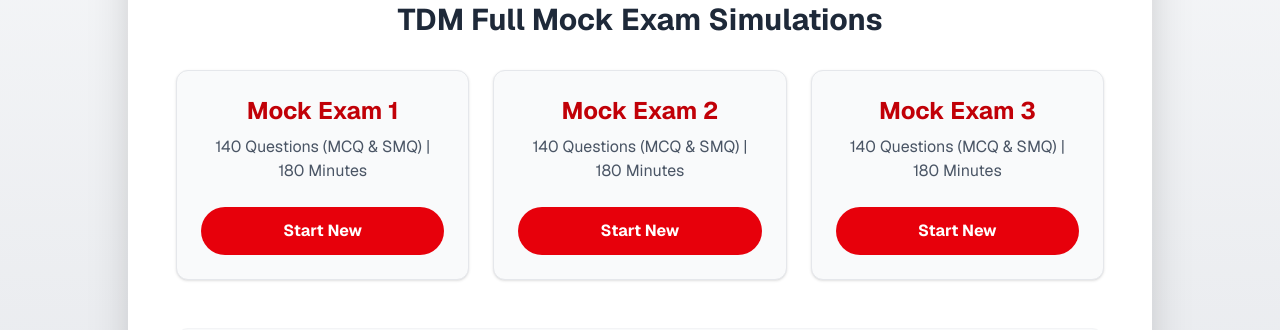
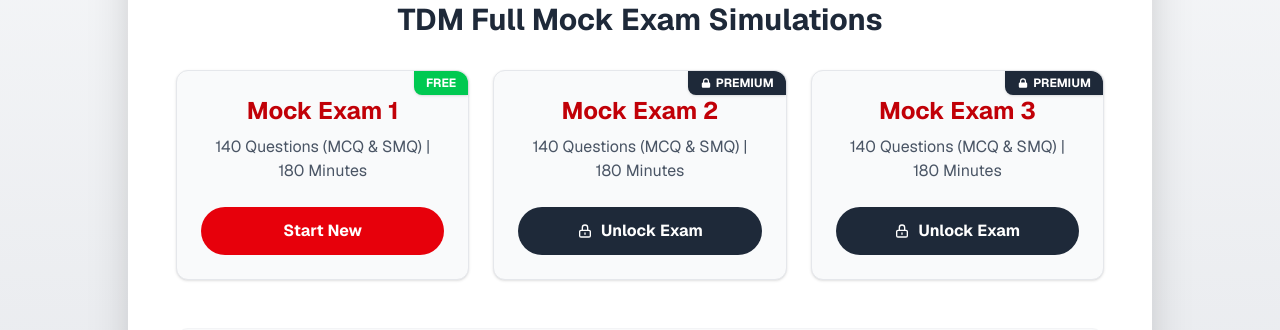
Before and after one commit to DataKnight-coder/supe-rmed-pros-TDM-MOCK, a Next.js app: page / in a window 1280 px wide. Shown: the part 278-608 px from the top of the page. Built offline with nearby package versions, Linux system fonts and the light colour scheme.

Commit message:
Add Premium Lock UI for Mock Exam 2 and 3 using Access Codes and e-Transfer instructions

```diff
--- a/src/app/page.tsx
+++ b/src/app/page.tsx
@@ -16,9 +16,16 @@ export default function Home() {
   const [historicalScoresA, setHistoricalScoresA] = useState<{date: string, score: number, total: number, percentage: number}[]>([]);
   const [historicalScoresB, setHistoricalScoresB] = useState<{date: string, score: number, total: number, percentage: number}[]>([]);
   const [historicalScoresC, setHistoricalScoresC] = useState<{date: string, score: number, total: number, percentage: number}[]>([]);
+
   const [hasSavedSessionA, setHasSavedSessionA] = useState(false);
   const [hasSavedSessionB, setHasSavedSessionB] = useState(false);
   const [hasSavedSessionC, setHasSavedSessionC] = useState(false);
+
+  // Premium Unlock State
+  const [unlockedMocks, setUnlockedMocks] = useState({ B: false, C: false });
+  const [unlockModalExam, setUnlockModalExam] = useState<"B" | "C" | null>(null);
+  const [accessCodeInput, setAccessCodeInput] = useState("");
+  const [unlockError, setUnlockError] = useState(false);
 
   useEffect(() => {
     const savedScoresA = localStorage.getItem("supermedpros_scores_A");
@@ -38,9 +45,26 @@ export default function Home() {
 
     const activeSessionC = localStorage.getItem("supermedpros_active_exam_C");
     if (activeSessionC) setHasSavedSessionC(true);
+
+    const unlockedB = localStorage.getItem("supermedpros_unlocked_B");
+    const unlockedC = localStorage.getItem("supermedpros_unlocked_C");
+    setUnlockedMocks({
+      B: unlockedB === "true",
+      C: unlockedC === "true"
+    });
   }, [appState]);
 
   const handleStartExam = (examId: "A" | "B" | "C", resume: boolean = false) => {
+    // Check Premium Access
+    if (examId === "B" && !unlockedMocks.B) {
+      setUnlockModalExam("B");
+      return;
+    }
+    if (examId === "C" && !unlockedMocks.C) {
+      setUnlockModalExam("C");
+      return;
+    }
+
     setCurrentExamId(examId);
     if (!resume) {
       localStorage.removeItem("supermedpros_active_exam_" + examId);
@@ -48,6 +72,25 @@ export default function Home() {
       setTimeRemaining(180 * 60);
     }
     setAppState("exam");
+  };
+
+  const handleUnlock = () => {
+    const code = accessCodeInput.trim().toUpperCase();
+    if (unlockModalExam === "B" && code === "SUPERMED2") {
+      setUnlockedMocks(prev => ({...prev, B: true}));
+      localStorage.setItem("supermedpros_unlocked_B", "true");
+      setUnlockModalExam(null);
+      setAccessCodeInput("");
+      setUnlockError(false);
+    } else if (unlockModalExam === "C" && code === "SUPERMED3") {
+      setUnlockedMocks(prev => ({...prev, C: true}));
+      localStorage.setItem("supermedpros_unlocked_C", "true");
+      setUnlockModalExam(null);
+      setAccessCodeInput("");
+      setUnlockError(false);
+    } else {
+      setUnlockError(true);
+    }
   };
 
   const handleSubmitExam = (answers: Record<number, { answers: string[], flagged: boolean }>) => {
@@ -62,7 +105,57 @@ export default function Home() {
   const questions = currentExamId === "A" ? (questionsDataA as any) : currentExamId === "B" ? (questionsDataB as any) : (questionsDataC as any);
 
   return (
-    <main className="min-h-screen bg-gradient-to-b from-gray-50 to-gray-200 flex flex-col items-center justify-center p-4 sm:p-8 font-sans">
+    <main className="min-h-screen bg-gradient-to-b from-gray-50 to-gray-200 flex flex-col items-center justify-center p-4 sm:p-8 font-sans relative">
+
+      {/* Premium Unlock Modal */}
+      {unlockModalExam && (
+        <div className="fixed inset-0 z-50 flex items-center justify-center bg-black bg-opacity-60 backdrop-blur-sm p-4">
+          <div className="bg-white rounded-2xl p-8 max-w-md w-full shadow-2xl relative">
+            <button
+              onClick={() => { setUnlockModalExam(null); setAccessCodeInput(""); setUnlockError(false); }}
+              className="absolute top-4 right-4 text-gray-400 hover:text-gray-700"
+            >
+              <svg className="w-6 h-6" fill="none" stroke="currentColor" viewBox="0 0 24 24"><path strokeLinecap="round" strokeLinejoin="round" strokeWidth="2" d="M6 18L18 6M6 6l12 12"></path></svg>
+            </button>
+            <div className="text-center mb-6">
+              <div className="mx-auto w-16 h-16 bg-red-100 text-red-600 rounded-full flex items-center justify-center mb-4">
+                <svg className="w-8 h-8" fill="currentColor" viewBox="0 0 20 20"><path fillRule="evenodd" d="M5 9V7a5 5 0 0110 0v2a2 2 0 012 2v5a2 2 0 01-2 2H5a2 2 0 01-2-2v-5a2 2 0 012-2zm8-2v2H7V7a3 3 0 016 0z" clipRule="evenodd"></path></svg>
+              </div>
+              <h2 className="text-2xl font-bold text-gray-800">Unlock Mock Exam {unlockModalExam === "B" ? "2" : "3"}</h2>
+              <p className="text-gray-600 mt-2">This is a premium exam.</p>
+            </div>
+
+            <div className="bg-gray-50 border border-gray-200 rounded-lg p-5 mb-6 text-sm text-gray-700">
+              <p className="mb-3">To gain access, please send an <strong>Interac e-Transfer</strong> of <strong>$49.99 CAD</strong> to:</p>
+              <div className="bg-white p-3 rounded border border-gray-300 font-mono text-center font-bold text-red-700 text-lg mb-3 shadow-sm select-all">
+                supermedpros@gmail.com
+              </div>
+              <p className="text-xs text-gray-500 text-center">Once we receive your transfer, we will reply with your access code.</p>
+            </div>
+
+            <div className="space-y-4">
+              <div>
+                <label className="block text-sm font-medium text-gray-700 mb-1">Access Code</label>
+                <input
+                  type="text"
+                  value={accessCodeInput}
+                  onChange={(e) => { setAccessCodeInput(e.target.value); setUnlockError(false); }}
+                  placeholder="Enter your code here..."
+                  className={`w-full p-3 border rounded-lg focus:ring-2 outline-none transition-all ${unlockError ? 'border-red-500 focus:ring-red-200' : 'border-gray-300 focus:border-red-500 focus:ring-red-200'}`}
+                />
+                {unlockError && <p className="text-red-500 text-xs mt-1">Invalid code. Please try again.</p>}
+              </div>
+              <button
+                onClick={handleUnlock}
+                className="w-full bg-red-600 text-white font-bold py-3 px-4 rounded-lg hover:bg-red-700 transition-colors shadow-md"
+              >
+                Unlock Now
+              </button>
+            </div>
+          </div>
+        </div>
+      )}
+
       {appState === "landing" && (
         <div className="max-w-5xl w-full bg-white shadow-2xl rounded-2xl overflow-hidden transform transition-all">
           <div className="bg-gradient-to-r from-red-700 via-red-600 to-red-800 p-12 text-center relative overflow-hidden">
@@ -79,7 +172,9 @@ export default function Home() {
             <h2 className="text-3xl font-bold text-gray-800 mb-8">TDM Full Mock Exam Simulations</h2>
 
             <div className="grid grid-cols-1 md:grid-cols-3 gap-6 mb-12">
-              <div className="border border-gray-200 rounded-xl p-6 shadow-sm hover:shadow-md transition-shadow bg-gray-50 flex flex-col">
+              {/* Exam A */}
+              <div className="border border-gray-200 rounded-xl p-6 shadow-sm hover:shadow-md transition-shadow bg-gray-50 flex flex-col relative">
+                <div className="absolute top-0 right-0 bg-green-500 text-white text-xs font-bold px-3 py-1 rounded-bl-lg rounded-tr-xl shadow-sm">FREE</div>
                 <h3 className="text-2xl font-bold text-red-700 mb-2">Mock Exam 1</h3>
                 <p className="text-gray-600 mb-6 flex-grow">140 Questions (MCQ & SMQ) | 180 Minutes</p>
                 <div className="flex flex-col gap-3">
@@ -94,14 +189,18 @@ export default function Home() {
                 </div>
               </div>
 
-              <div className="border border-gray-200 rounded-xl p-6 shadow-sm hover:shadow-md transition-shadow bg-gray-50 flex flex-col">
+              {/* Exam B */}
+              <div className="border border-gray-200 rounded-xl p-6 shadow-sm hover:shadow-md transition-shadow bg-gray-50 flex flex-col relative">
+                {!unlockedMocks.B && <div className="absolute top-0 right-0 bg-gray-800 text-white text-xs font-bold px-3 py-1 rounded-bl-lg rounded-tr-xl flex items-center gap-1 shadow-sm"><svg className="w-3 h-3" fill="currentColor" viewBox="0 0 20 20"><path fillRule="evenodd" d="M5 9V7a5 5 0 0110 0v2a2 2 0 012 2v5a2 2 0 01-2 2H5a2 2 0 01-2-2v-5a2 2 0 012-2zm8-2v2H7V7a3 3 0 016 0z" clipRule="evenodd"></path></svg> PREMIUM</div>}
+                {unlockedMocks.B && <div className="absolute top-0 right-0 bg-blue-500 text-white text-xs font-bold px-3 py-1 rounded-bl-lg rounded-tr-xl shadow-sm">UNLOCKED</div>}
                 <h3 className="text-2xl font-bold text-red-700 mb-2">Mock Exam 2</h3>
                 <p className="text-gray-600 mb-6 flex-grow">140 Questions (MCQ & SMQ) | 180 Minutes</p>
                 <div className="flex flex-col gap-3">
-                  <button onClick={() => handleStartExam("B", false)} className="w-full bg-red-600 text-white font-bold py-3 px-6 rounded-full hover:bg-red-700 hover:shadow-lg transition-all duration-200 transform hover:-translate-y-0.5">
-                    Start New
+                  <button onClick={() => handleStartExam("B", false)} className={`w-full text-white font-bold py-3 px-6 rounded-full hover:shadow-lg transition-all duration-200 transform hover:-translate-y-0.5 ${unlockedMocks.B ? 'bg-red-600 hover:bg-red-700' : 'bg-gray-800 hover:bg-gray-900 flex items-center justify-center gap-2'}`}>
+                    {!unlockedMocks.B && <svg className="w-4 h-4" fill="none" stroke="currentColor" viewBox="0 0 24 24"><path strokeLinecap="round" strokeLinejoin="round" strokeWidth="2" d="M12 15v2m-6 4h12a2 2 0 002-2v-6a2 2 0 00-2-2H6a2 2 0 00-2 2v6a2 2 0 002 2zm10-10V7a4 4 0 00-8 0v4h8z"></path></svg>}
+                    {unlockedMocks.B ? 'Start New' : 'Unlock Exam'}
                   </button>
-                  {hasSavedSessionB && (
+                  {hasSavedSessionB && unlockedMocks.B && (
                     <button onClick={() => handleStartExam("B", true)} className="w-full bg-white text-red-600 border border-red-600 font-bold py-3 px-6 rounded-full hover:bg-red-50 hover:shadow-md transition-all duration-200">
                       Resume Saved
                     </button>
@@ -109,14 +208,18 @@ export default function Home() {
                 </div>
               </div>
 
-              <div className="border border-gray-200 rounded-xl p-6 shadow-sm hover:shadow-md transition-shadow bg-gray-50 flex flex-col">
+              {/* Exam C */}
+              <div className="border border-gray-200 rounded-xl p-6 shadow-sm hover:shadow-md transition-shadow bg-gray-50 flex flex-col relative">
+                {!unlockedMocks.C && <div className="absolute top-0 right-0 bg-gray-800 text-white text-xs font-bold px-3 py-1 rounded-bl-lg rounded-tr-xl flex items-center gap-1 shadow-sm"><svg className="w-3 h-3" fill="currentColor" viewBox="0 0 20 20"><path fillRule="evenodd" d="M5 9V7a5 5 0 0110 0v2a2 2 0 012 2v5a2 2 0 01-2 2H5a2 2 0 01-2-2v-5a2 2 0 012-2zm8-2v2H7V7a3 3 0 016 0z" clipRule="evenodd"></path></svg> PREMIUM</div>}
+                {unlockedMocks.C && <div className="absolute top-0 right-0 bg-blue-500 text-white text-xs font-bold px-3 py-1 rounded-bl-lg rounded-tr-xl shadow-sm">UNLOCKED</div>}
                 <h3 className="text-2xl font-bold text-red-700 mb-2">Mock Exam 3</h3>
                 <p className="text-gray-600 mb-6 flex-grow">140 Questions (MCQ & SMQ) | 180 Minutes</p>
                 <div className="flex flex-col gap-3">
-                  <button onClick={() => handleStartExam("C", false)} className="w-full bg-red-600 text-white font-bold py-3 px-6 rounded-full hover:bg-red-700 hover:shadow-lg transition-all duration-200 transform hover:-translate-y-0.5">
-                    Start New
+                  <button onClick={() => handleStartExam("C", false)} className={`w-full text-white font-bold py-3 px-6 rounded-full hover:shadow-lg transition-all duration-200 transform hover:-translate-y-0.5 ${unlockedMocks.C ? 'bg-red-600 hover:bg-red-700' : 'bg-gray-800 hover:bg-gray-900 flex items-center justify-center gap-2'}`}>
+                    {!unlockedMocks.C && <svg className="w-4 h-4" fill="none" stroke="currentColor" viewBox="0 0 24 24"><path strokeLinecap="round" strokeLinejoin="round" strokeWidth="2" d="M12 15v2m-6 4h12a2 2 0 002-2v-6a2 2 0 00-2-2H6a2 2 0 00-2 2v6a2 2 0 002 2zm10-10V7a4 4 0 00-8 0v4h8z"></path></svg>}
+                    {unlockedMocks.C ? 'Start New' : 'Unlock Exam'}
                   </button>
-                  {hasSavedSessionC && (
+                  {hasSavedSessionC && unlockedMocks.C && (
                     <button onClick={() => handleStartExam("C", true)} className="w-full bg-white text-red-600 border border-red-600 font-bold py-3 px-6 rounded-full hover:bg-red-50 hover:shadow-md transition-all duration-200">
                       Resume Saved
                     </button>
```
